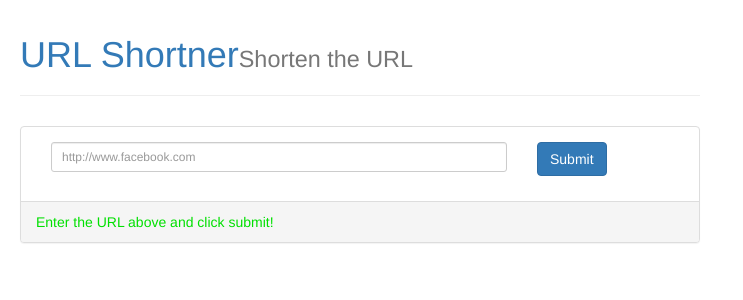
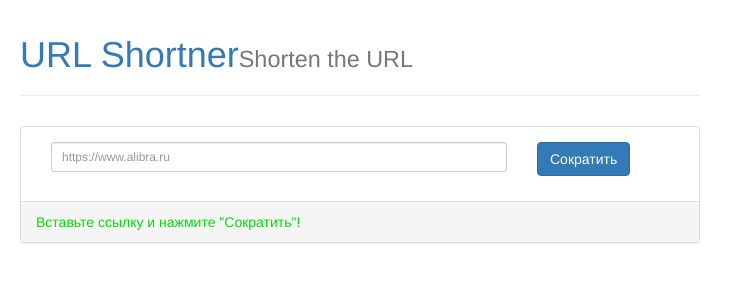
Before and after one commit to ChmutovSergey/url_shortner, a Django app: page / in a window 1280 px wide. Shown: the top 300 px of the page, without its empty margins (0-743 px from the left). Run offline with Django 3.2, Linux system fonts and the light colour scheme; some libraries are stand-ins or nearby versions.

Commit message:
Выполнить мелкие правки

```diff
--- a/urlshortener/shortner_app/templates/shortner_app/base.html
+++ b/urlshortener/shortner_app/templates/shortner_app/base.html
@@ -1,7 +1,7 @@
 <!DOCTYPE html>
 <html>
     <head>
-         <title>{% block title %}Welcome to mysite{% endblock %}</title>
+         <title>{% block title %}Shortner URL{% endblock %}</title>
          {% load static %}
          <link rel="stylesheet" href="https://maxcdn.bootstrapcdn.com/bootstrap/3.3.1/css/bootstrap.min.css">
          <link rel="stylesheet" type="text/css" href="{% static 'shortner_app/css/custom.css' %}" />
--- a/urlshortener/shortner_app/templates/shortner_app/index.html
+++ b/urlshortener/shortner_app/templates/shortner_app/index.html
@@ -7,14 +7,14 @@
 <div class="panel panel-default">
     <div class="panel-body">
         <div class="col-sm-9">
-            <input type="text" name="url" id="url" class="form-control input-sm" placeholder="http://www.facebook.com"/>
+            <input type="text" name="url" id="url" class="form-control input-sm" placeholder="https://www.alibra.ru"/>
         </div>
         <div class="col-sm-3">
             {% csrf_token %}
-            <button id="submitButton" class="btn btn-primary">Submit</button>
+            <button id="submitButton" class="btn btn-primary">Сократить</button>
             </p>
         </div>
     </div>
-    <div class="panel-footer"><span id="url-result">Enter the URL above and click submit!</span></div>
+    <div class="panel-footer"><span id="url-result">Вставьте ссылку и нажмите "Сократить"!</span></div>
 </div>
 {% endblock %}
--- a/urlshortener/shortner_app/views.py
+++ b/urlshortener/shortner_app/views.py
@@ -43,8 +43,8 @@ def get_short_url():
     char = f'{string.ascii_uppercase}{string.ascii_lowercase}{string.digits}'  # строка ASCI символов
 
     while True:
+        # FIXME: есть вероятность ухода в бесконечный цикл
         short_url = ''.join(random.choice(char) for _ in range(length))
 
-        if not Urls.check(pk=short_url): break
-
-    return short_url
+        if not Urls.check(pk=short_url):
+            return short_url
```
